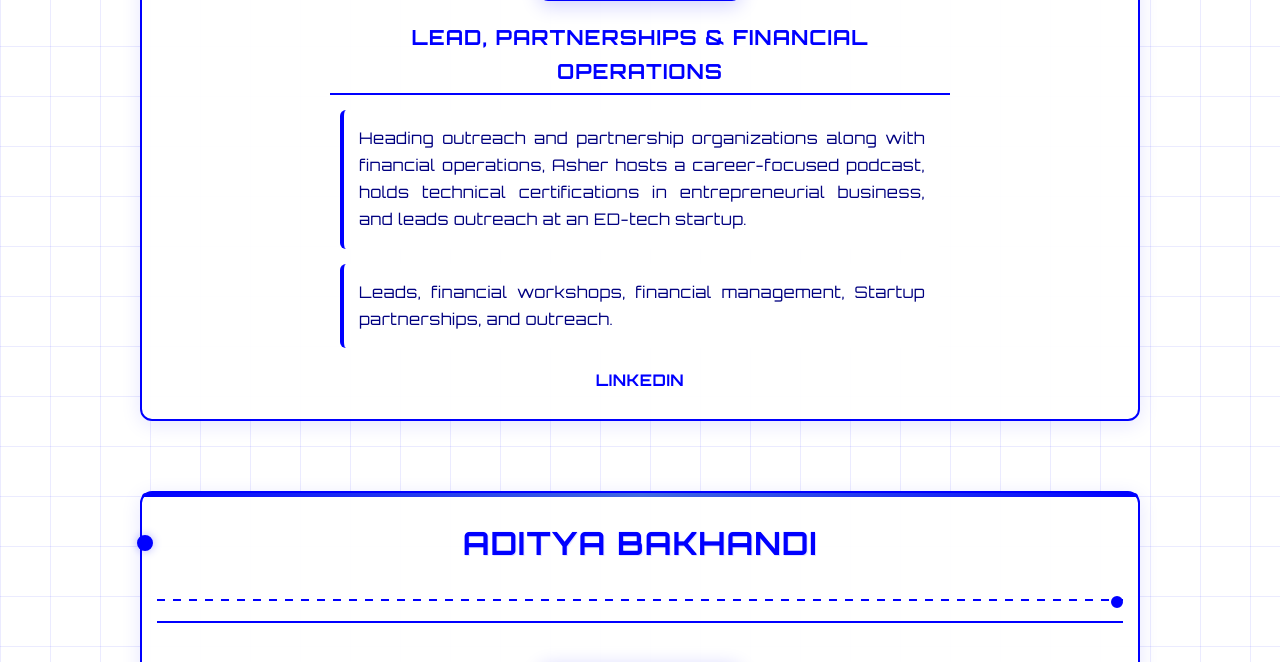
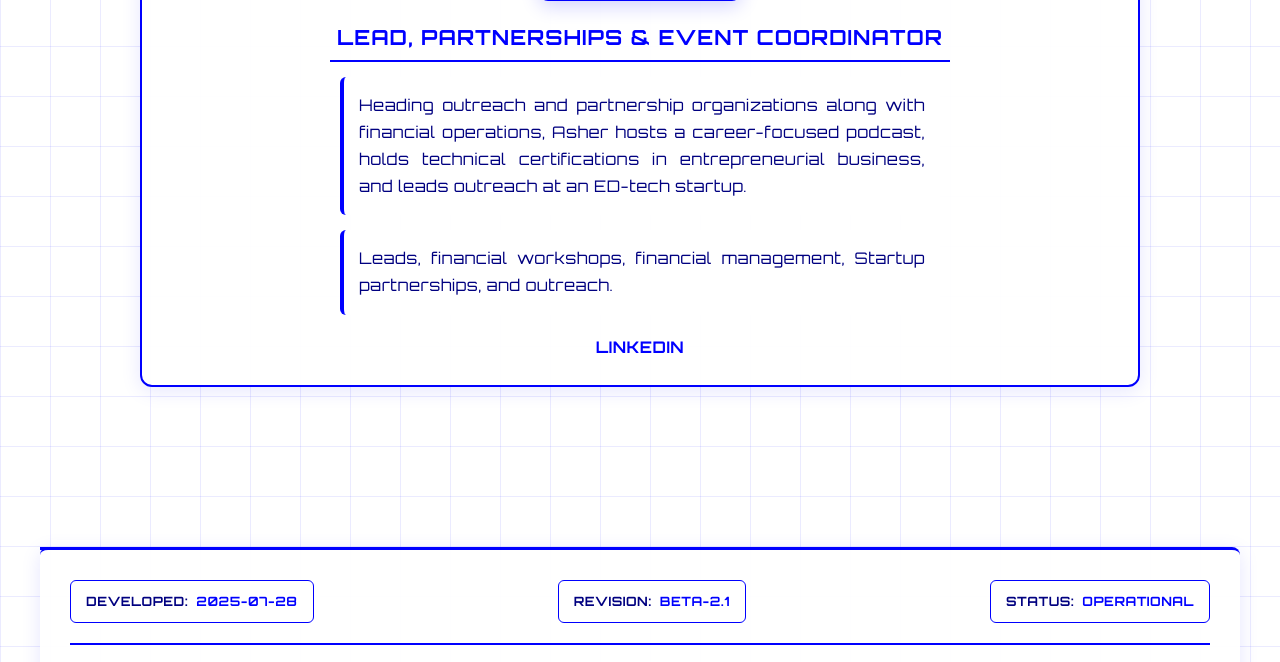
Before and after one commit to vaishnav90/tech-ethics-club-app, a Flask app: page /team in a window 1280 px wide. Shown: the part 2654-3316 px from the top of the page. Run offline with Flask 3, Linux system fonts and the light colour scheme; some libraries are stand-ins or nearby versions.

Commit message:
Team updates, favicon route, and CIS editor list
- Add /favicon.ico serving static headshot image
- Update Chris and Asher roles; remove Aditya from team page
- Remove Aditya from CIS news editor allowlist
- Minor whitespace in index animation script

Co-authored-by: Cursor <cursoragent@cursor.com>

```diff
--- a/app.py
+++ b/app.py
@@ -41,7 +41,7 @@ CIS_NEWS_EDITOR_EMAILS = frozenset(
     {
         "vaishnavanand90@gmail.com",
         "asherburdeny@gmail.com",
-        "amazingadityab@gmail.com",
+
         "chrisho2009@gmail.com",
     }
 )
@@ -123,6 +123,11 @@ def serve_static(filename):
         response.headers['Pragma'] = 'no-cache'
         response.headers['Expires'] = '0'
     return response
+
+@app.route('/favicon.ico')
+def favicon():
+    """Serve a persistent tab icon for all pages."""
+    return send_from_directory('static/imgs', 'headshot_athenian_optimized.jpg')
 
 @app.route('/')
 def index():
--- a/templates/index.html
+++ b/templates/index.html
@@ -1235,8 +1235,8 @@ Program completed successfully!`;
 
                 typeNext();
             }
-
                             // Start the animation cycle
+
                 startTyping();
             }
 
--- a/templates/team.html
+++ b/templates/team.html
@@ -129,7 +129,7 @@
                             <img src="{{ url_for('static', filename='imgs/chrispic_optimized.jpg') }}" alt="Christopher Ho" class="member-photo">
                         </div>
                         <div class="member-info">
-                            <h3 class="member-role">Lead Events & Coordinator</h3>
+                            <h3 class="member-role">Lead Design & Marketing</h3>
                             <p class="blueprint-text">
                                 Orchestrating our hackathons, workshops, and community events. Dedicated to creating engaging experiences that inspire ethical technology development.
                             </p>
@@ -155,7 +155,7 @@
                             <img src="{{ url_for('static', filename='imgs/asherpic.png') }}" alt="Asher Burdeny" class="member-photo">
                         </div>
                         <div class="member-info">
-                            <h3 class="member-role">Lead, Partnerships & Financial Operations</h3>
+                            <h3 class="member-role">Lead, Partnerships & Event Coordinator</h3>
                             <p class="blueprint-text">
                                 Heading outreach and partnership organizations along with financial operations, Asher hosts a career-focused podcast, holds technical certifications in entrepreneurial business, and leads outreach at an ED-tech startup.
                             </p>
@@ -164,32 +164,6 @@
                             </p>
                             <div class="member-contact-buttons">
                                 <a href="https://www.linkedin.com/in/asherburdeny/" target="_blank" title="LinkedIn Profile" style="color: var(--blueprint-blue); text-decoration: none; font-weight: 600;">
-                                    LINKEDIN
-                                </a>
-                            </div>
-                        </div>
-                    </div>
-                </section>
-
-                <section class="section blueprint-section team-member-section aditya-section">
-                    <div class="section-header">
-                        <h2 class="section-title">ADITYA BAKHANDI</h2>
-                        <div class="section-line"></div>
-                    </div>
-                    <div class="team-member-content">
-                        <div class="member-image">
-                            <img src="{{ url_for('static', filename='imgs/adityapic_optimized.jpg') }}" alt="Aditya Bakhindi" class="member-photo">
-                        </div>
-                        <div class="member-info">
-                            <h3 class="member-role">Lead Technical</h3>
-                            <p class="blueprint-text">
-                                Driving technical excellence and innovation across our projects. Expert in emerging technologies with a focus on responsible implementation and ethical design.
-                            </p>
-                            <p class="blueprint-text">
-                                Leads technical workshops, mentors members on best practices, and ensures our projects demonstrate both technical sophistication and social responsibility.
-                            </p>
-                            <div class="member-contact-buttons">
-                                <a href="https://www.linkedin.com/in/aditya-bakhandi-5a4468361/?trk=contact-info" target="_blank" title="LinkedIn Profile" style="color: var(--blueprint-blue); text-decoration: none; font-weight: 600;">
                                     LINKEDIN
                                 </a>
                             </div>
```
